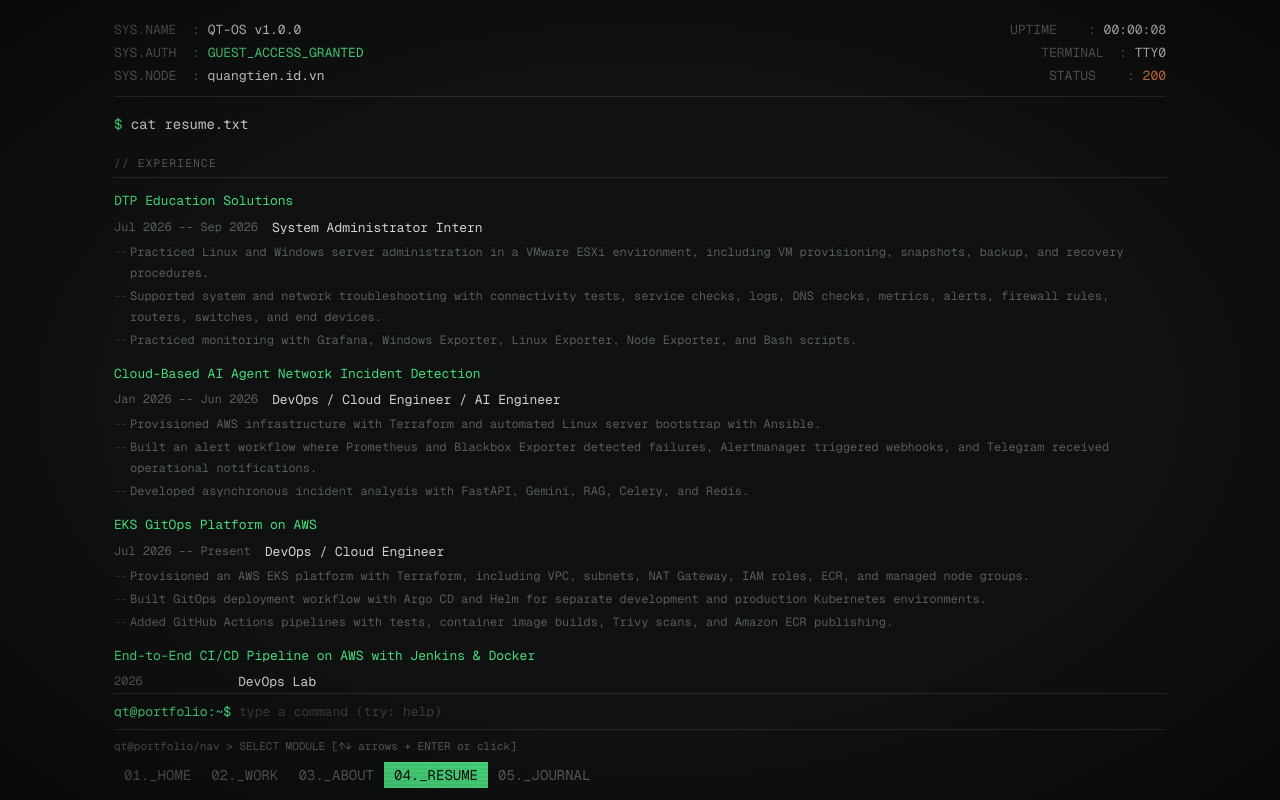
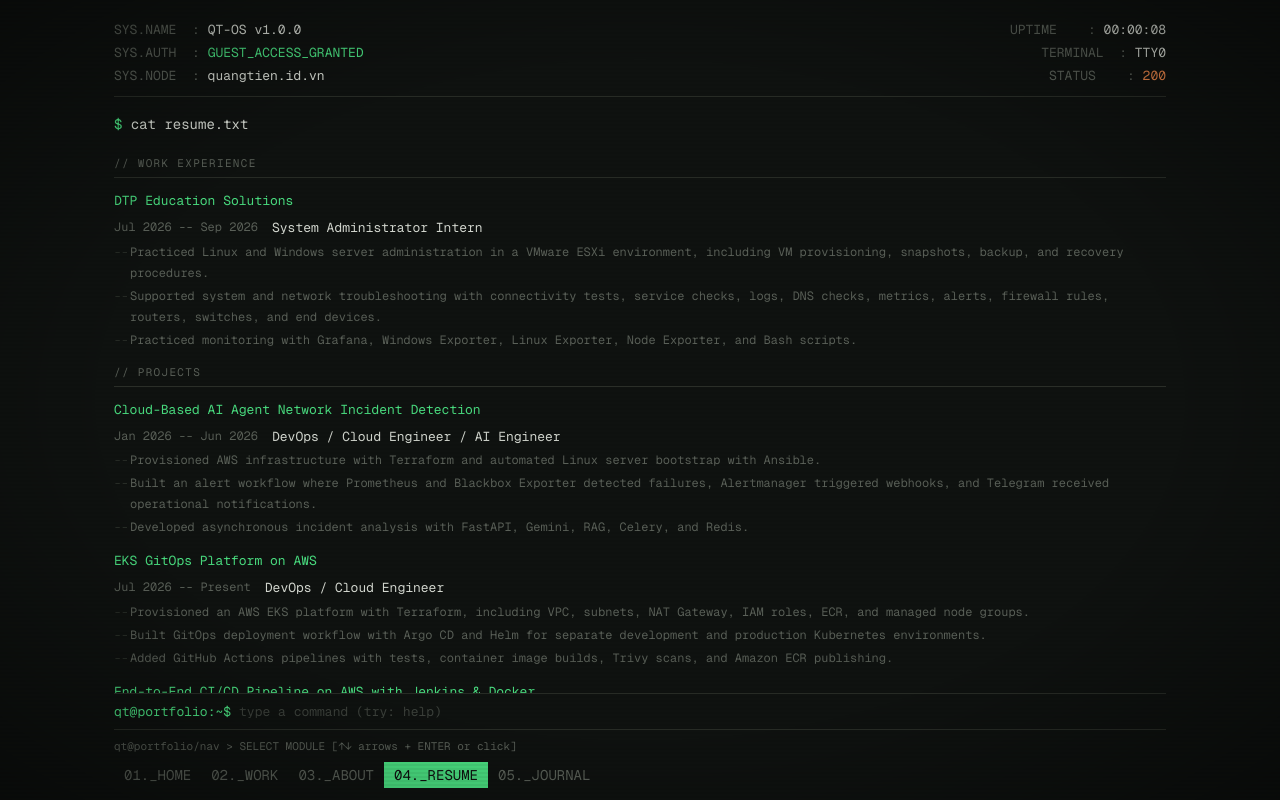
Before and after one commit to Lequangtien165/personal-blog-cv, a Next.js app in the folder personal-blog-cv/: page / in a window 1280 px wide. Both pictures are taken after a click on the button "04._RESUME". Built offline with nearby package versions, Linux system fonts and the light colour scheme.

Commit message:
Separate work experience from projects

```diff
--- a/personal-blog-cv/src/components/terminal/cv-section.tsx
+++ b/personal-blog-cv/src/components/terminal/cv-section.tsx
@@ -5,7 +5,7 @@ export function CvSection() {
         <span className="cmd-prompt">$</span> cat resume.txt
       </div>
       <div className="cs-body section-gap">
-        <div className="cs-section-title">// experience</div>
+        <div className="cs-section-title">// work experience</div>
 
         <div className="exp-block">
           <div className="exp-company">DTP Education Solutions</div>
@@ -28,6 +28,8 @@ export function CvSection() {
             Node Exporter, and Bash scripts.
           </div>
         </div>
+
+        <div className="cs-section-title">// projects</div>
 
         <div className="exp-block">
           <div className="exp-company">
```
